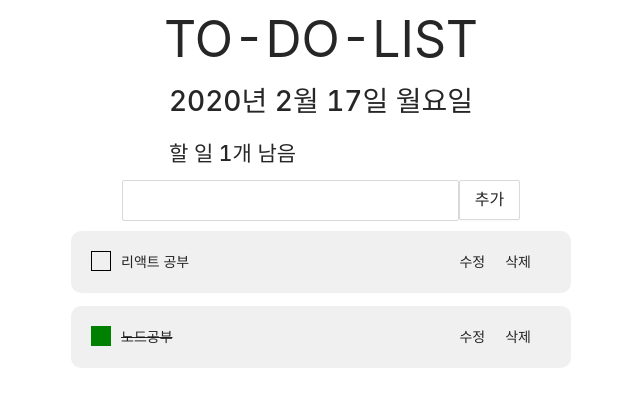
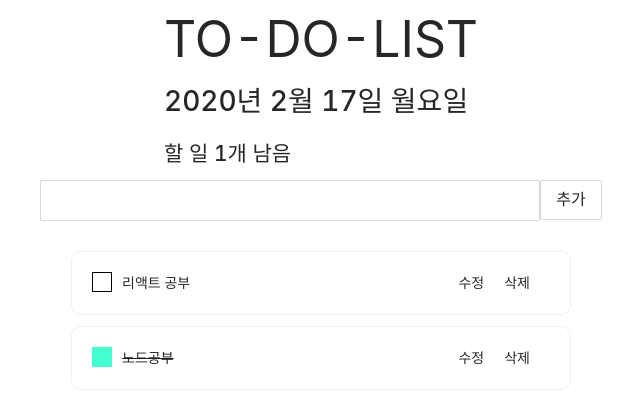
Before and after one commit to fdsfdsg/to-do-list, a React (Create React App) app: page / in a window 1280 px wide. Shown: the top 420 px of the page, without its empty margins (319-959 px from the left). Built offline with nearby package versions, Linux system fonts and the light colour scheme.

Commit message:
12-09 update

```diff
--- a/src/new_todolist/Todo2.js
+++ b/src/new_todolist/Todo2.js
@@ -1,4 +1,4 @@
-import React, { useState, useRef, useEffect, useCallback } from "react";
+import React, { useState, useRef, useCallback } from "react";
 import Todolist2 from "./Todolist2";
 import TodoInsert2 from "./TodoInsert2";
 import TodoHeader from "./TodoHeader";
@@ -29,10 +29,23 @@ const Todo2 = () => {
   //   useEffect(() => {
   //     setTestData();
   //   }, []);
-  const onClickfForm = (e) => {
+  const onClickfForm = useCallback(
+    (e) => {
       e.preventDefault();
-    console.log("투두리스트 작성");
-  };
+      if (!todoInput) {
+        alert("할 일을 입력해주세요");
+        return;
+      }
+      const todos = { id: nextId.current++, text: todoInput, checked: false };
+      setTodo(todo.concat(todos));
+      // setTodo([
+      //   ...todo,
+      //   { id: nextId.current++, text: todoInput, checked: false },
+      // ]);
+      setTodoInput("");
+    },
+    [todo, todoInput]
+  );
 
   const onInsertHandler = useCallback(() => {
     if (!todoInput) {
@@ -46,37 +59,45 @@ const Todo2 = () => {
     //   { id: nextId.current++, text: todoInput, checked: false },
     // ]);
     setTodoInput("");
-  },[todo, todoInput]);
+  }, [todo, todoInput]);
 
   const onChangeInput = (e) => {
     setTodoInput(e.target.value);
     console.log(e.target.value);
   };
 
-  const onDeleteHandler = useCallback((todoId) => {
+  const onDeleteHandler = useCallback(
+    (todoId) => {
       setTodo(todo.filter((todos) => todos.id !== todoId));
-  }, [todo]);
+    },
+    [todo]
+  );
 
-  const onCheckToggleHandler = useCallback((todoId) => {
+  const onCheckToggleHandler = useCallback(
+    (todoId) => {
       setTodo(
         todo.map((todos) =>
           todos.id === todoId ? { ...todos, checked: !todos.checked } : todos
         )
       );
       console.log(todo);
-  }, [todo]);
+    },
+    [todo]
+  );
 
-  const onEditHandler = useCallback((todoId, editedText) => {
+  const onEditHandler = useCallback(
+    (todoId, editedText) => {
       setTodo(
         todo.map((todos) =>
           todos.id === todoId ? { ...todos, text: editedText } : todos
         )
       );
       setTodoInput("");
-  }, [todo]);
+    },
+    [todo]
+  );
 
   return (
-    <form type="submit" onSubmit={onClickfForm}>
     <div
       style={{
         display: "flex",
@@ -85,12 +106,10 @@ const Todo2 = () => {
         alignItems: "center",
       }}
     >
-        <div style={{ fontSize: 50 }}>TO-DO-LIST</div>
-
       <TodoHeader todo={todo} />
 
       <TodoInsert2
-          onInsertHandler={onInsertHandler}
+        onClickfForm={onClickfForm}
         onChangeInput={onChangeInput}
         todoInput={todoInput}
       />
@@ -104,7 +123,6 @@ const Todo2 = () => {
         />
       </div>
     </div>
-    </form>
   );
 };
 
--- a/src/new_todolist/TodoHeader.js
+++ b/src/new_todolist/TodoHeader.js
@@ -12,6 +12,7 @@ const TodoHeader = ({ todo }) => {
   const dayName = today.toLocaleDateString("ko-KR", { weekday: "long" });
   return (
     <div>
+      <div style={{ fontSize: 50, textAlign:'center' }}>TO-DO-LIST</div>
       <h1>{dateString} {dayName}</h1>
       <h2>할 일 {undoneTasks.length}개 남음</h2>
     </div>
--- a/src/new_todolist/TodoInsert2.js
+++ b/src/new_todolist/TodoInsert2.js
@@ -1,18 +1,18 @@
 import React from "react";
 import { Button, Input } from "antd";
 
-const TodoInsert2 = ({ onInsertHandler, todoInput, onChangeInput }) => {
+const TodoInsert2 = ({ onClickfForm, todoInput, onChangeInput }) => {
   return (
-    <div style={{ display: "flex" }}>
+    <form onSubmit={onClickfForm} style={{ display: "flex", marginBottom: 20 }}>
       <Input
-        style={{ maxWidth: 500, fontSize: 20 }}
+        style={{ width: 500, fontSize: 20 }}
         onChange={onChangeInput}
         value={todoInput}
       />
-      <Button onClick={onInsertHandler} size={'large'} >
+      <Button htmlType="submit" size={"large"}>
         추가
       </Button>
-    </div>
+    </form>
   );
 };
 
--- a/src/new_todolist/TodolistItem2.js
+++ b/src/new_todolist/TodolistItem2.js
@@ -38,7 +38,7 @@ const TodolistItem2 = ({
         padding: 20,
         marginTop: 10,
         marginBottom: 10,
-        backgroundColor: '#f0f0f0',
+        border: '0.3px solid #f0f0f0',
         borderRadius: 10,
       }}
     >
@@ -49,7 +49,7 @@ const TodolistItem2 = ({
         {todos.checked && toggle ? (
           <>
             <div
-              style={{ width: 20, height: 20, backgroundColor: "green" }}
+              style={{ width: 20, height: 20, backgroundColor: "#45ffd0" }}
             ></div>
             <div style={{ textDecoration: "line-through", marginLeft: 10 }}>
               {todos.text}
```
Lines whose indentation alone changed are shown as unchanged.
